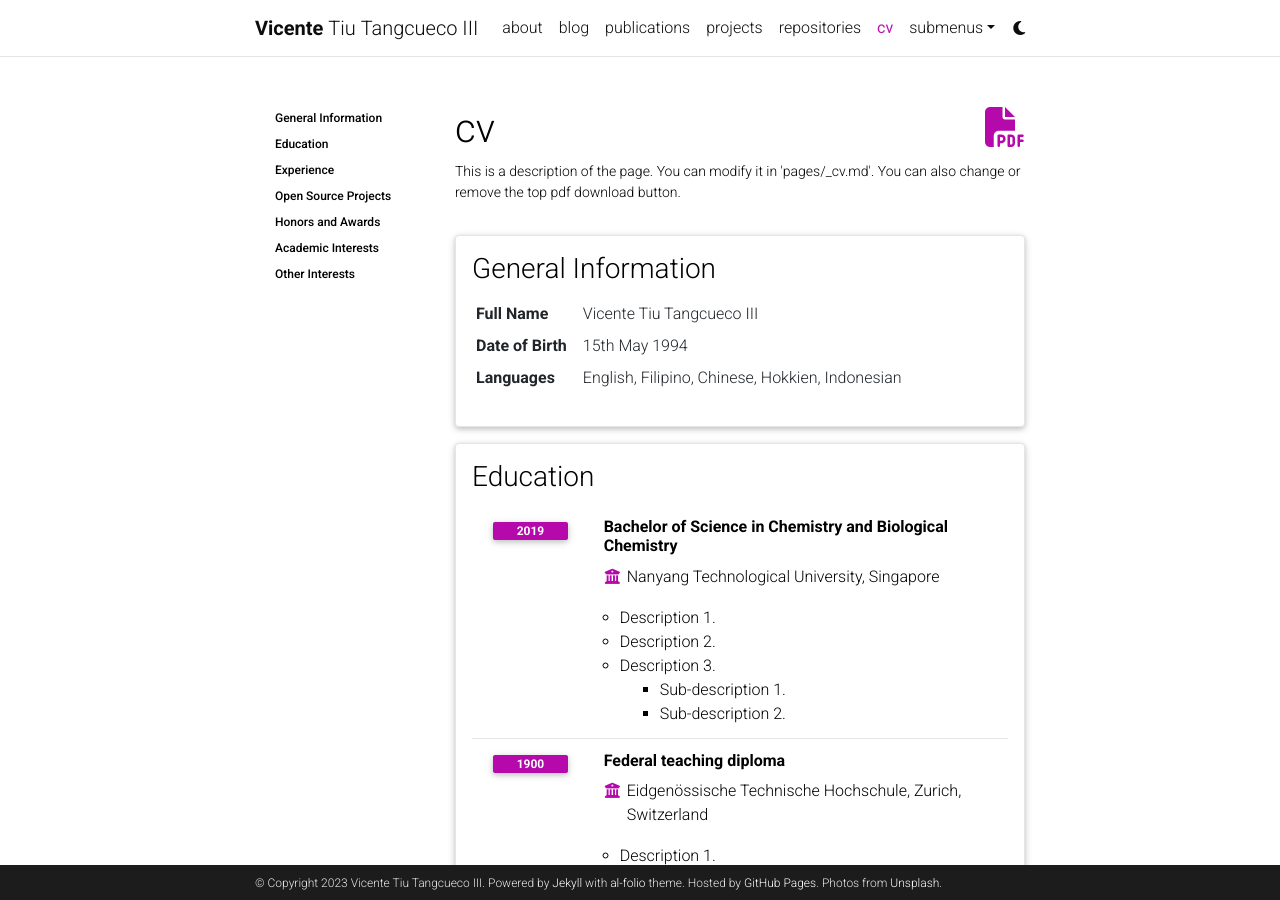
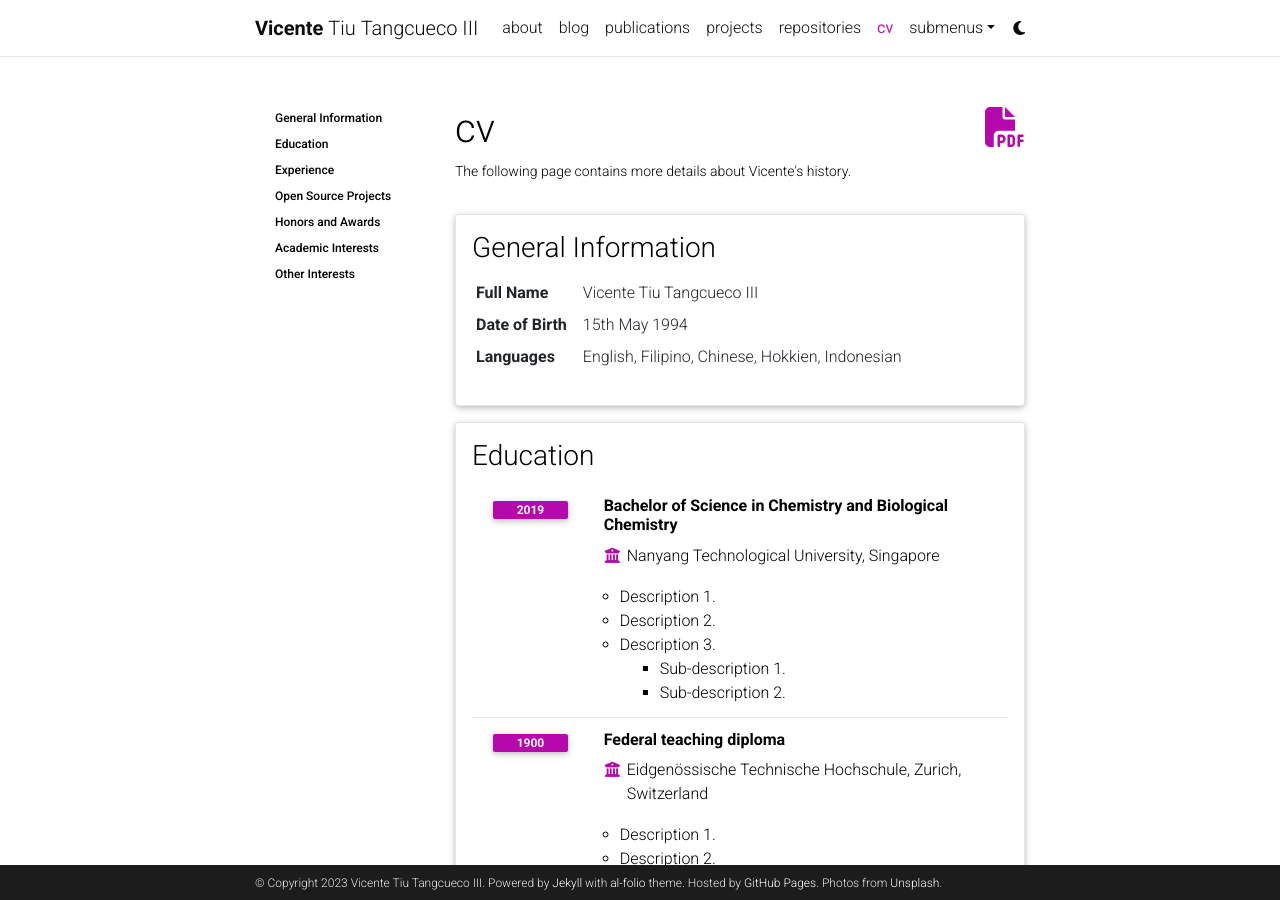
Before and after one commit to vicente-iii/vicente-iii.github.io, a Jekyll site: the page built from _pages/cv.md, in a window 1280 px wide and 900 px high. Built offline with Jekyll 4.4.1, drawn with Linux system fonts in a browser that asks for light colours; comment, search, counter and statistics services are not loaded; a style sheet for code colours, icons or effects is not loaded.

Commit message:
Added more details to CV page

```diff
--- a/_pages/cv.md
+++ b/_pages/cv.md
@@ -4,8 +4,8 @@
 title: cv
 nav: true
 nav_order: 4
-cv_pdf: example_pdf.pdf
-description: This is a description of the page. You can modify it in 'pages/_cv.md'. You can also change or remove the top pdf download button.
+cv_pdf: resume.pdf
+description: The following page contains more details about Vicente's history.
 toc:
   sidebar: left
 ---
--- a/assets/json/resume.json
+++ b/assets/json/resume.json
@@ -1,7 +1,7 @@
 {
   "basics": {
     "name": "Vicente Tiu Tangcueco III",
-    "label": "Scientist",
+    "label": "IT Consultant, Scientist, Diver",
     "image": "",
     "email": "vicente_iii@tangcueco.com.ph",
     "url": "https://www.linkedin.com/in/vicentetangcueco3",
```
Also changed, not shown: 2 other files.
